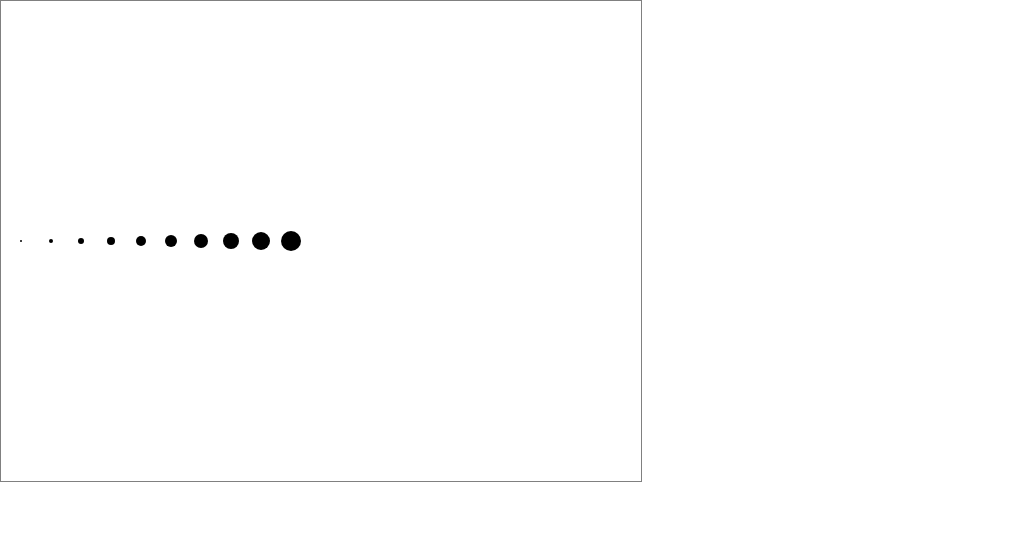
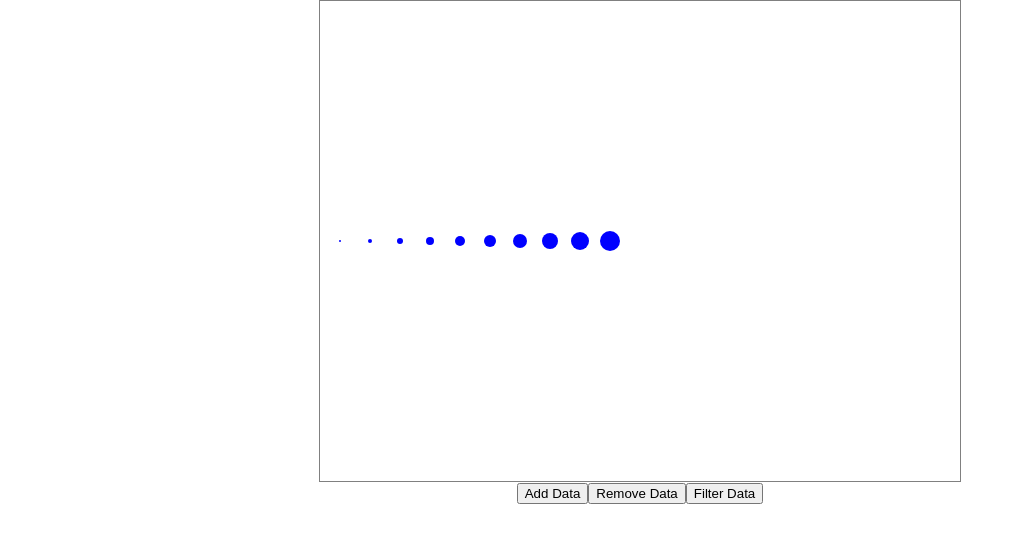
Before and after one commit to vijaygenius123/react_with_d3, a React (Create React App) app: page / in a window 1280 px wide. Shown: the top 542 px of the page, without its empty margins (0-1024 px from the left). Built offline with nearby package versions, Linux system fonts and the light colour scheme.

Commit message:
Added Add, Remove And Filter Functionality

```diff
--- a/src/App.css
+++ b/src/App.css
@@ -1,3 +1,11 @@
+
+.App{
+  display: flex;
+  justify-content: center;
+  align-items: center;
+  flex-direction: column;
+}
+
 svg {
   border: 1px solid grey;
 }
--- a/src/App.js
+++ b/src/App.js
@@ -1,31 +1,40 @@
-import React, { useRef, useEffect } from 'react';
+import React, { useRef, useEffect, useState } from 'react';
 import { select } from 'd3'
 import './App.css'
 
-const data = [1, 2, 3, 4, 5, 6, 7, 8, 9, 10]
 function App() {
   const svgRef = useRef();
+  const [data, setData] = useState([1, 2, 3, 4, 5, 6, 7, 8, 9, 10])
 
   useEffect(() => {
     const svg = select(svgRef.current);
-
     svg.selectAll('circle')
-      .data(data)
+      .data(data, d => d)
       .join(
         enter => enter
           .append('circle')
           .attr('r', d => d)
           .attr('cx', (d, i) => (i * 30) + 20)
-          .attr('cy', 240),
-        update => console.log(update),
-        exit => console.log(exit)
+          .attr('cy', 240)
+          .attr('fill', 'blue'),
+        update => {
+          update.attr('fill', 'green')
+        },
+        exit => exit.remove()
       );
-  }, [])
+  }, [data])
   return (
-    <div>
+    <div className="App">
+
       <svg ref={svgRef} height="480" width="640">
       </svg>
-    </div>
+
+      <div>
+        <button onClick={() => setData([...data, Math.random() * 10])}>Add Data</button>
+        <button onClick={() => setData([...data.slice(1)])}>Remove Data</button>
+        <button onClick={() => setData(data.filter(d => d <= 5))}>Filter Data</button>
+      </div>
+    </div >
   );
 }
 
```
